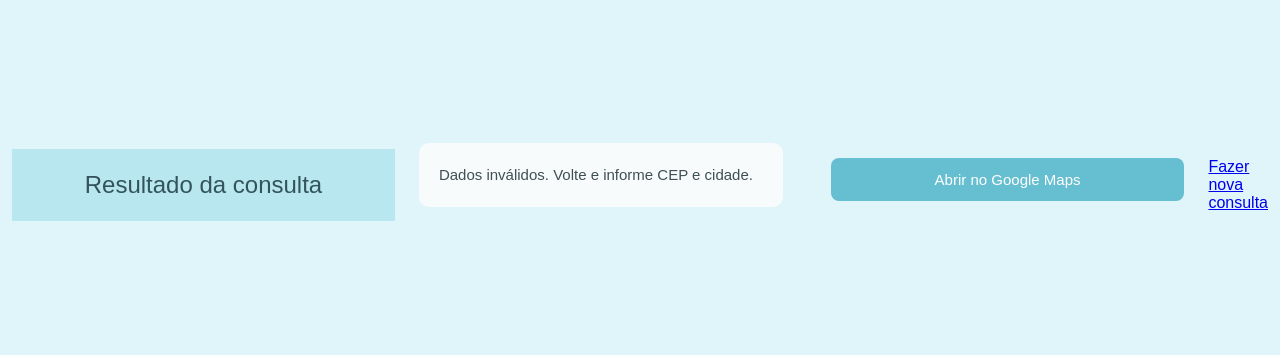
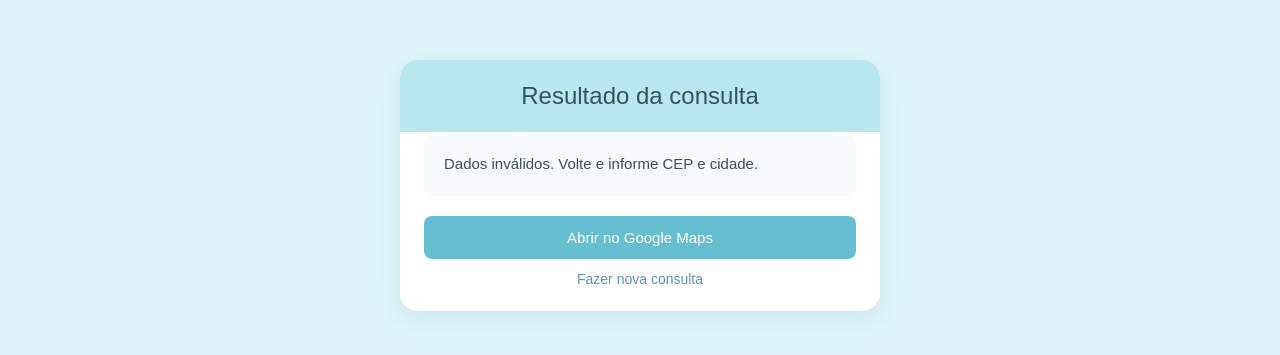
Before and after one commit to isabellabarbieri-cell/CEP, a plain HTML site: page resultado.html in a window 1280 px wide. Shown: the part 215-570 px from the top of the page. Drawn offline with Linux system fonts and the light colour scheme.

Commit message:
corrige layout para celular

```diff
--- a/resultado.html
+++ b/resultado.html
@@ -4,10 +4,7 @@
 <head>
     <meta charset="UTF-8">
 
-    <meta
-        name="viewport"
-        content="width=device-width, initial-scale=1.0"
-    >
+    <meta name="viewport" content="width=device-width, initial-scale=1.0">
 
     <link rel="stylesheet" href="style.css">
 
@@ -16,29 +13,30 @@
 
 <body>
 
+    <div class="container">
+
         <h1>Resultado da consulta</h1>
 
         <div
             id="resultado"
             role="status"
-        aria-live="polite"
-    ></div>
+            aria-live="polite">
+        </div>
 
         <a
             id="linkMaps"
             hidden
             target="_blank"
-        rel="noopener noreferrer"
-    >
+            rel="noopener noreferrer">
             Abrir no Google Maps
         </a>
 
-    <p>
-        <a href="index.html">Fazer nova consulta</a>
-    </p>
+        <a
+            class="nova-consulta"
+            href="index.html">
+            Fazer nova consulta
+        </a>
+
+    </div>
 
     <script src="resultado.js"></script>
-
-</body>
-
-</html>
```
Lines whose indentation alone changed are shown as unchanged.
